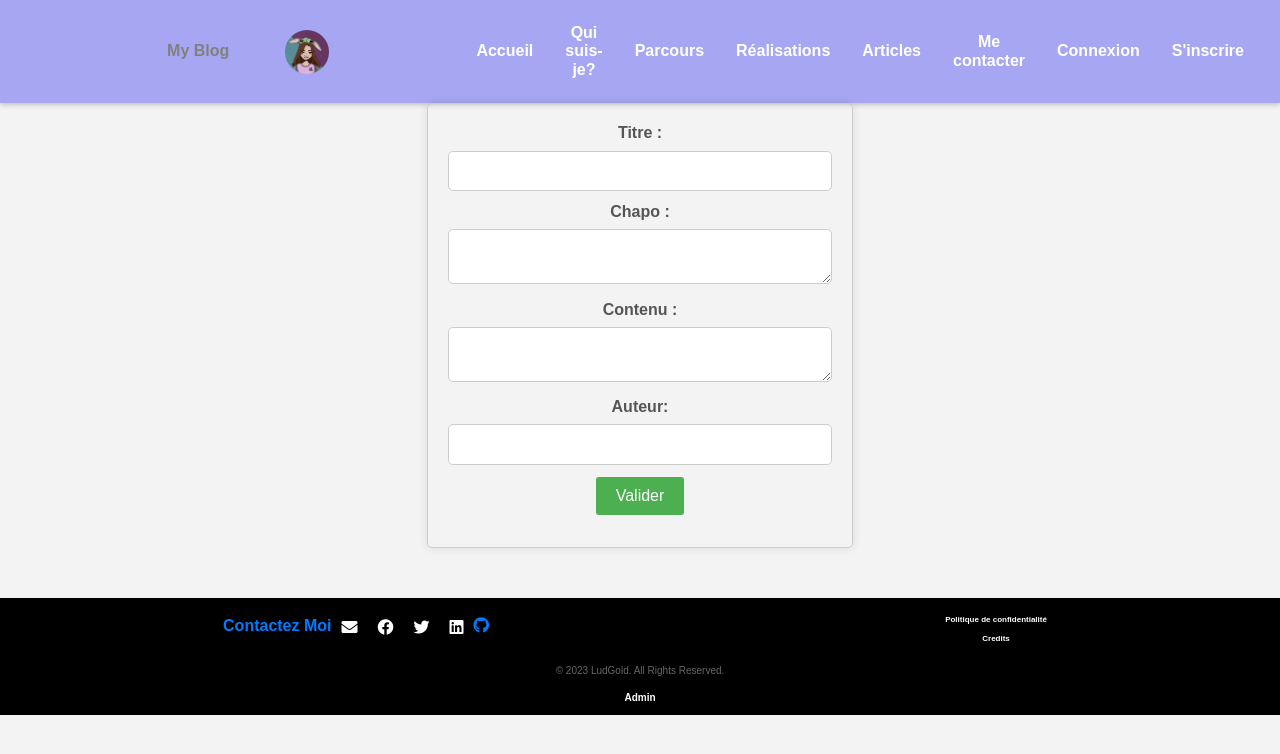
After one commit to LudGold/MyBlog, a PHP site: template template/admin/article/changeArticle.html.twig in a window 1280 px wide. The commit adds this page. Shown: the top 754 px of the page. Run offline with PHP 8.4, Linux system fonts and the light colour scheme; the template is opened without the code that fills it, so the values that code supplies are empty; some libraries are stand-ins or nearby versions.

Commit message:
change article method

```diff
--- a/Core/Router/Routes.php
+++ b/Core/Router/Routes.php
@@ -9,8 +9,8 @@ Router::setDefaultNameSpace("App\Controller");
 Router::all('/', "HomeController@home")->setName("home");
 Router::all('/admin/articles', "Admin\ArticleAdminController@index")->setName("admin_articles");
 Router::all('/admin/newArticle', "Admin\ArticleAdminController@newArticle")->setName("admin_newArticle");
-Router::all('/admin/deleteArticle/{articleId}', "Admin\ArticleAdminController@deleteArticle")->setName("supp-articles");
-Router::all('/article', "ArticleController@show")->setName("article");
+Router::all('/admin/changeArticle/{articleId}', "Admin\ArticleAdminController@changeArticle")->setName("admin_changeArticle");
+Router::all('/admin/deleteArticle/{articleId}', "Admin\ArticleAdminController@deleteArticle")->setName("supp_articles");
 Router::all('/register', "UserController@registerUser")->setName("register");
 Router::get('/confirmation/{token}', "UserController@confirmEmail")->setName("confirmation");
 Router::all('/forgotPassword', "UserController@forgotPassword")->setName("forgotPassword");
--- a/public/css/style.css
+++ b/public/css/style.css
@@ -71,7 +71,10 @@ header {
 
 /* Style pour les liens au survol */
 .navbar a.nav-link:hover {
-    background-color: #790379;
+    background-color: #ba81ef;
+    left: 0;
+    /* Alignement à gauche */
+    top: 100%; /* Position sous l'élément parent */
 
 }
 
@@ -80,12 +83,13 @@ header {
     display: none;
     /* Caché par défaut */
     position: absolute;
-    background-color: #790379;
+    background-color: #ba81ef;
     /* Couleur de fond */
-    min-width: 120px;
+    min-width: 100px;
     /* Largeur du menu déroulant */
     z-index: 1;
     /* Place au-dessus des autres éléments */
+
 }
 
 /* Style pour les éléments du menu déroulant */
@@ -204,6 +208,48 @@ a {
 }
 
 .new-article input[type="submit"]:hover {
+    background-color: #45a049;
+}
+.change-article {
+    width: 30%;
+    margin: auto;
+    padding: 20px;
+    border: 1px solid #ccc;
+    border-radius: 5px;
+    box-shadow: 0 0 10px rgba(0, 0, 0, 0.1);
+}
+
+.change-article label {
+    display: block;
+    margin-bottom: 8px;
+}
+
+.change-article input {
+    width: 100%;
+    padding: 8px;
+    margin-bottom: 12px;
+    box-sizing: border-box;
+}
+
+.change-article textarea {
+    width: 100%;
+    padding: 8px;
+    margin-bottom: 12px;
+    box-sizing: border-box;
+}
+
+.change-article input[type="submit"] {
+    width: auto;
+    padding: 10px 20px;
+    background-color: #4CAF50;
+    color: #fff;
+    border: none;
+    border-radius: 3px;
+    cursor: pointer;
+    font-size: 16px;
+}
+
+.change-article input[type="submit"]:hover {
     background-color: #45a049;
 }
 
--- a/template/admin/article/_form.html.twig
+++ b/template/admin/article/_form.html.twig
@@ -5,11 +5,11 @@
 	<input type="text" name="chapo" value="{{ article.chapo|default('') }}" required>
 	<label for="content">Ecrivez votre article ici:</label>
 	<input type="text" name="content" rows="4" value="{{ article.content|default('') }}" required>
-	{# je voudrais que mon userId se transforme à l'input de l'article avec la méthode getFullName #}
+
 	 <label for="userId">Auteur:</label>
 	<input type="text" name="name" value="{{ userName }}" readonly>
 
-{# ET ajouter ou pas updateDate #}
+{# ET ajouter ou pas updateDate ??? #}
 
  <input type="submit" name="submit" value="Valider">
 
--- /dev/null
+++ b/template/admin/article/changeArticle.html.twig
@@ -0,0 +1,67 @@
+{% extends 'base.html.twig' %}
+
+{% block body %}
+
+
+	<div class="change-article">
+		{% if article.id is defined %}
+			<h2>Modifier l'article</h2>
+		{# {% else %}
+			<h2>Créer un nouvel article</h2> #}
+		{% endif %}
+
+		<form method="post" action="/admin/changeArticle">
+
+				<input type="hidden" name="articleId" value="{{ article.id }}">
+
+
+			<label for="title">Titre :</label>
+			<input type="text" id="title" name="title" value="{{ article.title }}" required>
+
+			<label for="chapo">Chapo :</label>
+			<textarea id="chapo" name="chapo" required>{{ article.chapo }}</textarea>
+
+			<label for="content">Contenu :</label>
+			<textarea id="content" name="content" required>{{ article.content }}</textarea>
+			{% if article.id is not defined %}
+				{# pour création d'un nouvel article, le champ "Auteur" est automatiquement rempli #}
+				<label for="userId">Auteur:</label>
+				<input type="text" name="name" value="{{ userName }}" readonly>
+			{% else %}
+				{# En cas de modification, le champ "Auteur" peut être modifié manuellement #}
+				<label for="userId">Auteur:</label>
+				<input type="text" name="name" value="{{ article.name }}" required>
+			{% endif %}
+
+			{% if article.id is not defined %}
+				<input type="submit" name="submit" value="Valider">
+			{% else %}
+				<input type="submit" class="valider" value="Enregistrer les modifications">
+			{% endif %}
+		</form>
+	</div>
+{% endblock %}
+
+{# {% extends 'base.html.twig' %}
+
+{% block body %}
+    {% include 'admin/article/_form.html.twig' %}
+
+    <div>
+        <h2>Modifier l'article</h2>
+
+        <form method="post" action="/admin/changeArticle">
+            <input type="hidden" name="articleId" value="{{ article.id }}">
+            <label for="title">Titre :</label>
+            <input type="text" id="title" name="title" value="{{ article.title }}" required>
+
+            <label for="chapo">Chapo :</label>
+            <textarea id="chapo" name="chapo" required>{{ article.chapo }}</textarea>
+
+            <label for="content">Contenu :</label>
+            <textarea id="content" name="content" required>{{ article.content }}</textarea>
+
+            <input type="submit" class="valider" value="Enregistrer les modifications">
+        </form>
+    </div>
+{% endblock %} #}
--- a/template/admin/article/index.html.twig
+++ b/template/admin/article/index.html.twig
@@ -22,9 +22,10 @@
 					<td>{{ article.chapo }}</td>
 					<td>
 						<a href="/article/{{article.id}}" target="_blank">Lien vers l'article</a>
-						<a href="#">
+						<a href="/admin/changeArticle/{{ article.id }}">
 							<i class="fas fa-pencil-alt"></i>
 						</a>
+
 						<a href='/admin/deleteArticle/{{ article.id }}' onclick="return confirm('Êtes-vous sûr de vouloir supprimer cet article ?')">
 							<i class="fas fa-trash"></i>
 						</a>
--- a/template/admin/article/updateArticle.html.twig
+++ /dev/null
@@ -1 +0,0 @@
-{% include '_form.html.twig' with {'article': article} %}
--- a/template/base.html.twig
+++ b/template/base.html.twig
@@ -39,8 +39,11 @@
 					<a class="nav-link " href="#portfolio">Réalisations</a>
 				</li>
 				<li class="nav-item articles">
-					<a class="nav-link " href="#articles">Articles</a>
+					<a class="nav-link " href="/admin/articles">Articles</a>
 					<ul class="edit-articles">
+					<li>
+							<a href="/admin/articles">Index des articles</a>
+						</li>
 						<li>
 							<a href="/admin/newArticle">Ajouter un article</a>
 						</li>
@@ -65,6 +68,7 @@
 					<li>
 						<a class="nav-link sign-in" href="/register">S'inscrire</a>
 					</li>
+					</ul>
 				{% endif %}
 			</div>
 			{# Utilisation de session.flash #}
```
Also changed, not shown: src/Controller/Admin/ArticleAdminController.php (+50 -2 lines), src/Model/Entity/Article.php (+10 -5 lines), src/Model/Repository/ArticleRepository.php (+56 -1 lines), template/article/index.html.twig (+40 -3 lines).
